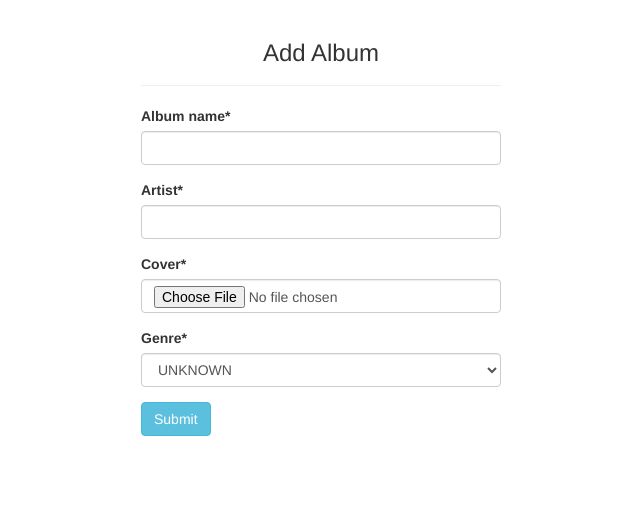
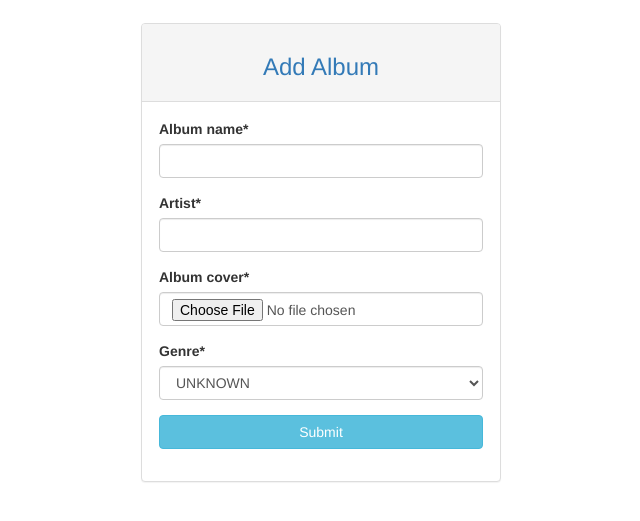
Before and after one commit to alex-kimeu/zmusic, a Django app: template musicapp/templates/musicapp/add_album.html in a window 1280 px wide. Shown: the top 521 px of the page, without its empty margins (319-959 px from the left). Run offline with Django 3.2, Linux system fonts and the light colour scheme; the template is opened without the code that fills it: values that come from a table or form of the project are taken from there, others are empty; some libraries are stand-ins or nearby versions.

Commit message:
file upload bugs

```diff
--- a/musicapp/forms.py
+++ b/musicapp/forms.py
@@ -6,4 +6,4 @@ class AlbumForm(forms.ModelForm):
 
     class Meta:
         model = Album
-        fields = ['album_name', 'artist', 'cover', 'genre']
+        fields = ['album_name', 'artist', 'album_cover', 'genre']
--- a/musicapp/models.py
+++ b/musicapp/models.py
@@ -14,7 +14,7 @@ GENRE = (
 class Album(models.Model):
     album_name = models.CharField(max_length=25)
     artist = models.CharField(max_length=25)
-    cover = models.ImageField()
+    album_cover = models.ImageField()
     genre = models.CharField(max_length=25, choices=GENRE, default='Unknown')
 
     def __str__(self):
--- a/musicapp/templates/musicapp/add_album.html
+++ b/musicapp/templates/musicapp/add_album.html
@@ -1,37 +1,52 @@
+{% load crispy_forms_tags %}
+
 <!DOCTYPE html>
-{% load crispy_forms_tags %}
-<html>
+<html lang="en">
 <head>
-<title>ZMusic</title>
+    <meta charset="UTF-8">
+    <meta name="viewport" content="width=device-width, initial-scale=1.0">
+    <meta http-equiv="X-UA-Compatible" content="ie=edge">
+    <title>Add Album</title>
     <link rel="stylesheet" href="https://maxcdn.bootstrapcdn.com/bootstrap/3.3.7/css/bootstrap.min.css" integrity="sha384-BVYiiSIFeK1dGmJRAkycuHAHRg32OmUcww7on3RYdg4Va+PmSTsz/K68vbdEjh4u" crossorigin="anonymous">
-<link rel="stylesheet" href="https://use.fontawesome.com/releases/v5.8.1/css/all.css" integrity="sha384-50oBUHEmvpQ+1lW4y57PTFmhCaXp0ML5d60M1M7uH2+nqUivzIebhndOJK28anvf" crossorigin="anonymous">
+
 </head>
+<body>
 
-<body>
+    <style>
+        .btn-info {
+            width: 100%;
+        }
+        form {
+            padding: 2px;
+        }
+        .col-sm-4 {
+            padding-top: 2%;
+        }
+
+    </style>
+
     <div class="container">
         <div class="row">
             <div class="col-sm-4"></div>
             <div class="col-sm-4">
-<div class="page-header">
-<h3 class="text-center">Add Album</h3>
+                <div class="panel panel-default">
+                    <div class="panel-heading">
+                    <h3 class="text-center text-primary text-capitalize">add album</h3>
                     </div>
-
+                    <div class="panel-body">
                             <form method="post" enctype="multipart/form-data">
                                 {% csrf_token %}
- {{  form|crispy }}
-
+                                {{ form|crispy }}
                                 <div class="form-group">
                                     <button type="submit" class="btn btn-info">Submit</button>
                                 </div>
                                 </form>
                     </div>
+
+                </div>
+            </div>
+        </div>
     </div>
 
-<div class="row">
-
-</div>
-
-</div>
 </body>
-
 </html>
--- a/musicapp/templates/musicapp/index.html
+++ b/musicapp/templates/musicapp/index.html
@@ -10,7 +10,7 @@
 <div class="container">
 <div class="row">
 <div class="page-header">
-<h3 class="text-center">ZMusic Album</h3>
+<h3 class="text-center">ZMusic Albums</h3>
 </div>
 </div>
 
@@ -20,7 +20,7 @@
     <div class="panel panel-default">
 
     <a href="{% url 'musicapp:detail' album.id %}">
-    <img src="{{ album.cover.url }}" class="img img-thumbnail img-responsive" style="width: 100%; height: 150px;"/>
+    <img src="{{ album.album_cover.url }}" class="img img-thumbnail img-responsive" style="width: 100%; height: 150px;"/>
     </a>
 
     <div class="caption" style="margin: 2px;">
--- a/musicapp/urls.py
+++ b/musicapp/urls.py
@@ -6,5 +6,5 @@ app_name = 'musicapp'
 urlpatterns = [
     path('', views.index, name='index'),
     path('(?P<album_id>[0-9]+)/', views.detail, name='detail'),
-    path('add-album', views.create_album, name='add-album'),
+    path('add-album', views.add_album, name='add-album'),
 ]
```
Also changed, not shown: musicapp/views.py (+3 -5 lines), db.sqlite3, media/code.jpeg (added), media/com.jpg (added), media/wall.png (added), musicapp/migrations/0002_auto_20191111_0738.py (added), musicapp/migrations/0003_auto_20191111_0744.py (added), musicapp/migrations/0004_auto_20191113_0610.py (added). Lines whose indentation alone changed are shown as unchanged.
